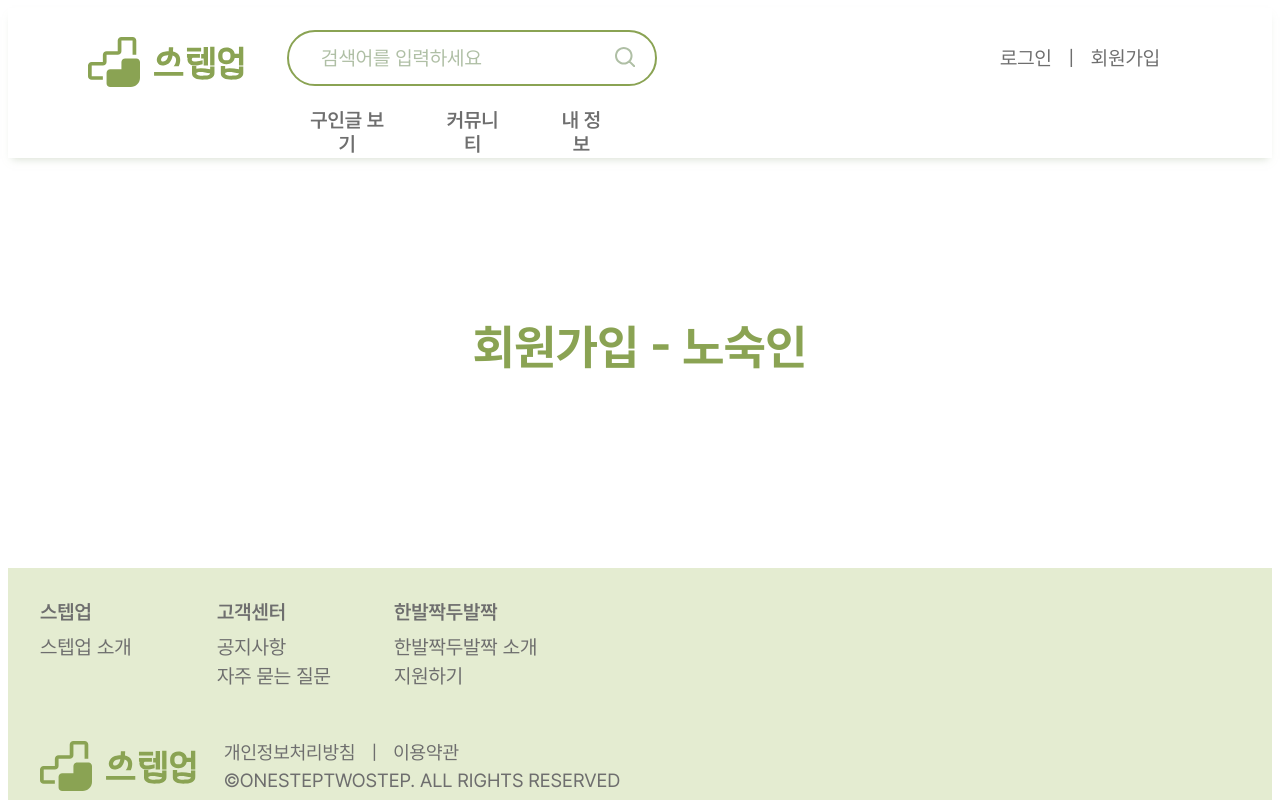
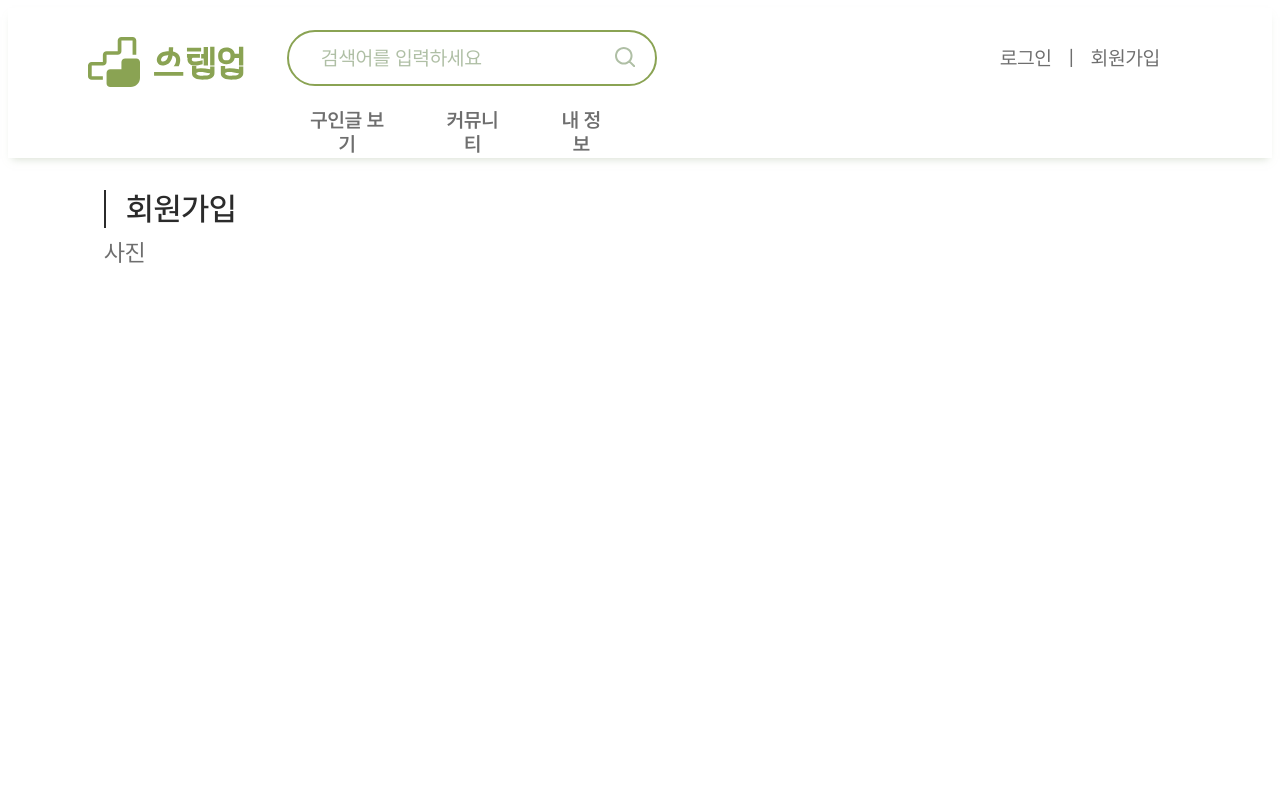
Before and after one commit to ICT-project-stepup/stepup-web, a React (Create React App) app: page /homelesssignin in a window 1280 px wide. Shown: the top 800 px of the page. Built offline with nearby package versions, Linux system fonts and the light colour scheme.

Commit message:
Add: 회원가입 타이틀만 추가

```diff
--- a/src/pages/authentication/signin/HmlsSignIn.js
+++ b/src/pages/authentication/signin/HmlsSignIn.js
@@ -1,22 +1,31 @@
-import { styled } from "styled-components";
+import React from "react";
+import styled from "styled-components";
+import PageTitle from "../../../components/PageTitle";
 
 /* 예은 */
 export default function HmlsSignIn() {
-    return(
-        <Test>
-            <span>회원가입 - 노숙인</span>
-        </Test>
-    )
+  return (
+    <Container>
+      <PageTitle text="회원가입" />
+      <SubText>사진</SubText>
+    </Container>
+  );
 }
 
-const Test = styled.div`
-    width: 100%;
-    height: 100%;
-    display: flex;
-    justify-content: center;
-    margin-top: 10rem;
+const Container = styled.div`
+  width: auto;
+  height: 52rem;
+  display: block;
+  align-items: flex-start;
+  padding: 2rem 6rem 0 6rem;
+`;
 
-    font-family: "Pretendard-Bold";
-    font-size: 3rem;
-    color: #8AA353;
+const SubText = styled.div`
+  font-family: "Pretendard-Regular";
+  font-size: 1.5rem;
+  color: #6e6e6e;
+  margin-top: 3rem;
+  width: 100%;
+  display: flex;
+  text-align: center;
 `;
```
